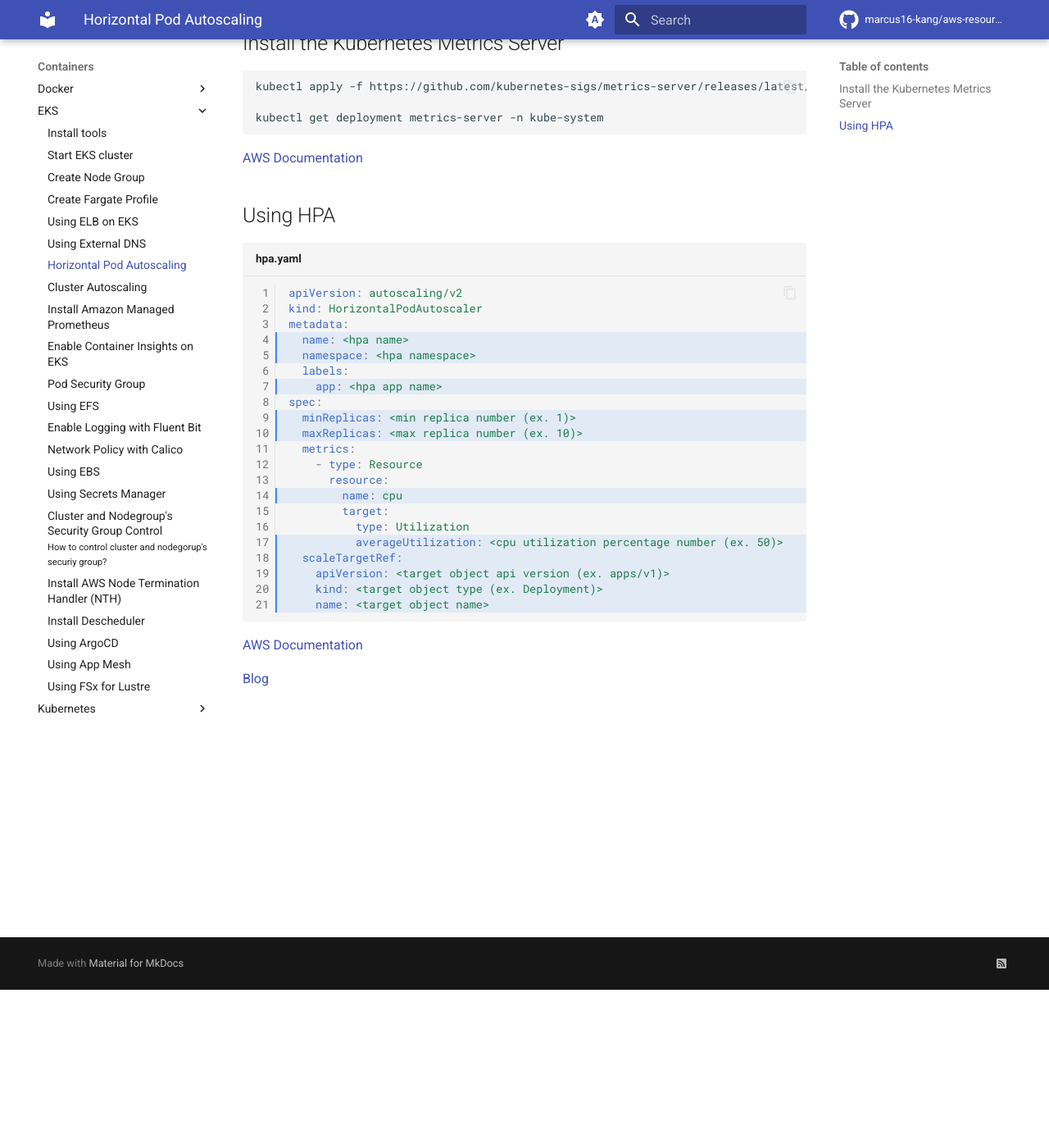
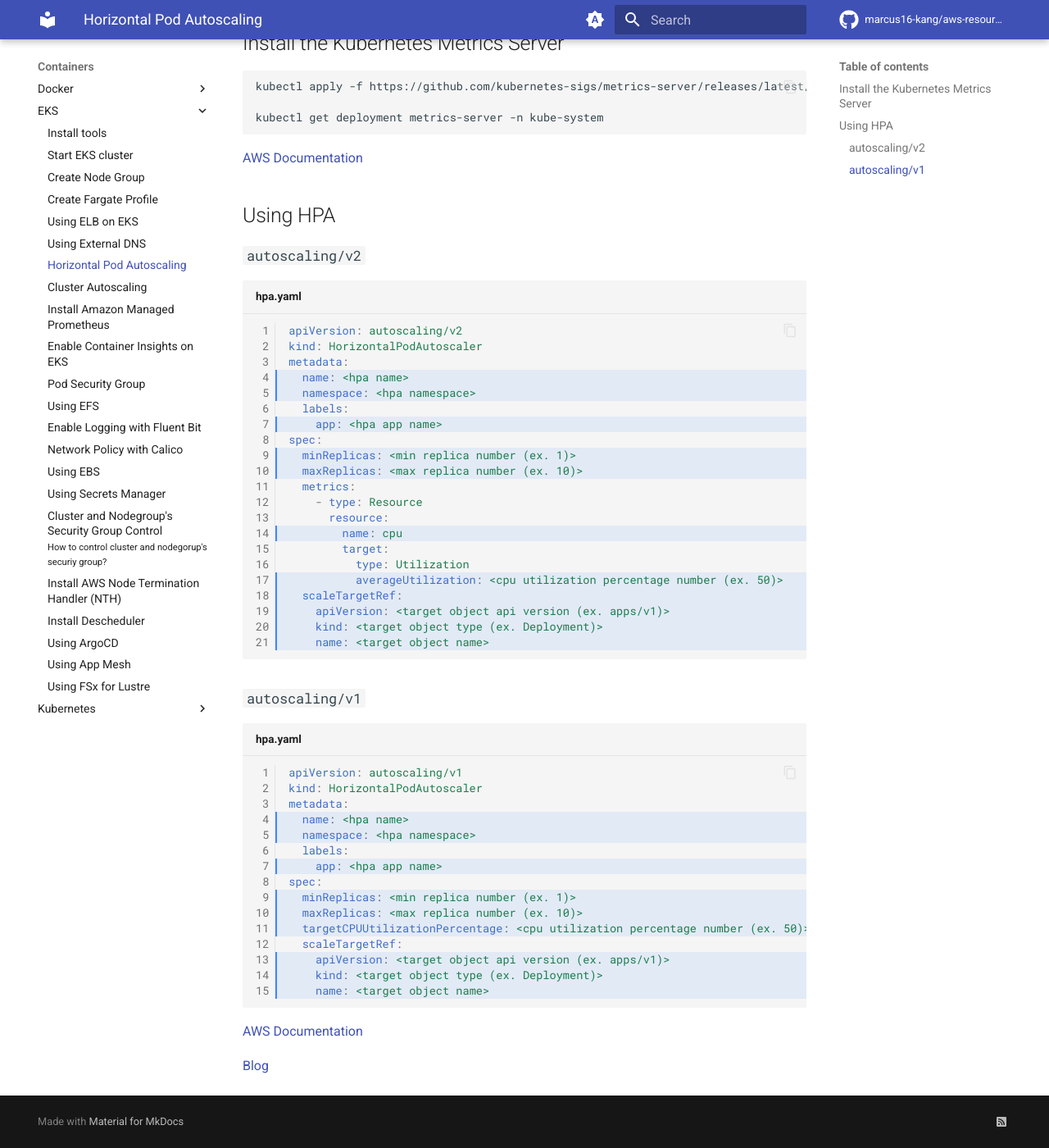
Before and after one commit to dev-sjlee/aws-resources-example, an MkDocs documentation site: the page built from docs/Containers/EKS/07-horizontal-pod-autoscaling.md, in a window 1280 px wide and 1400 px high, scrolled down 193 px. Shown: the whole window at 82% size. Built offline with MkDocs 1.6.1 and Material for MkDocs 9.7.7, drawn with Linux system fonts in a browser that asks for light colours; comment, search, counter and statistics services are not loaded.

Commit message:
Fix eks docs.
- eks-01
- eks-07

````diff
--- a/docs/Containers/EKS/07-horizontal-pod-autoscaling.md
+++ b/docs/Containers/EKS/07-horizontal-pod-autoscaling.md
@@ -11,6 +11,8 @@
 [AWS Documentation](https://docs.aws.amazon.com/eks/latest/userguide/metrics-server.html)
 
 ## Using HPA
+
+### `autoscaling/v2`
 
 ``` yaml title="hpa.yaml" hl_lines="4 5 7 9 10 14 17 18 19 20 21" linenums="1"
 apiVersion: autoscaling/v2
@@ -36,6 +38,26 @@
     name: <target object name>
 ```
 
+### `autoscaling/v1`
+
+``` yaml title="hpa.yaml" hl_lines="4 5 7 9 10 11 13 14 15" linenums="1"
+apiVersion: autoscaling/v1
+kind: HorizontalPodAutoscaler
+metadata:
+  name: <hpa name>
+  namespace: <hpa namespace>
+  labels:
+    app: <hpa app name>
+spec:
+  minReplicas: <min replica number (ex. 1)>
+  maxReplicas: <max replica number (ex. 10)>
+  targetCPUUtilizationPercentage: <cpu utilization percentage number (ex. 50)>
+  scaleTargetRef:
+    apiVersion: <target object api version (ex. apps/v1)>
+    kind: <target object type (ex. Deployment)>
+    name: <target object name>
+```
+
 [AWS Documentation](https://docs.aws.amazon.com/eks/latest/userguide/horizontal-pod-autoscaler.html)
 
 [Blog](https://medium.com/dtevangelist/k8s-kubernetes%EC%9D%98-hpa%EB%A5%BC-%ED%99%9C%EC%9A%A9%ED%95%9C-%EC%98%A4%ED%86%A0%EC%8A%A4%EC%BC%80%EC%9D%BC%EB%A7%81-auto-scaling-2fc6aca61c26)
````
Also changed, not shown: docs/Containers/EKS/01-install-tools.md (+15 -5 lines).
